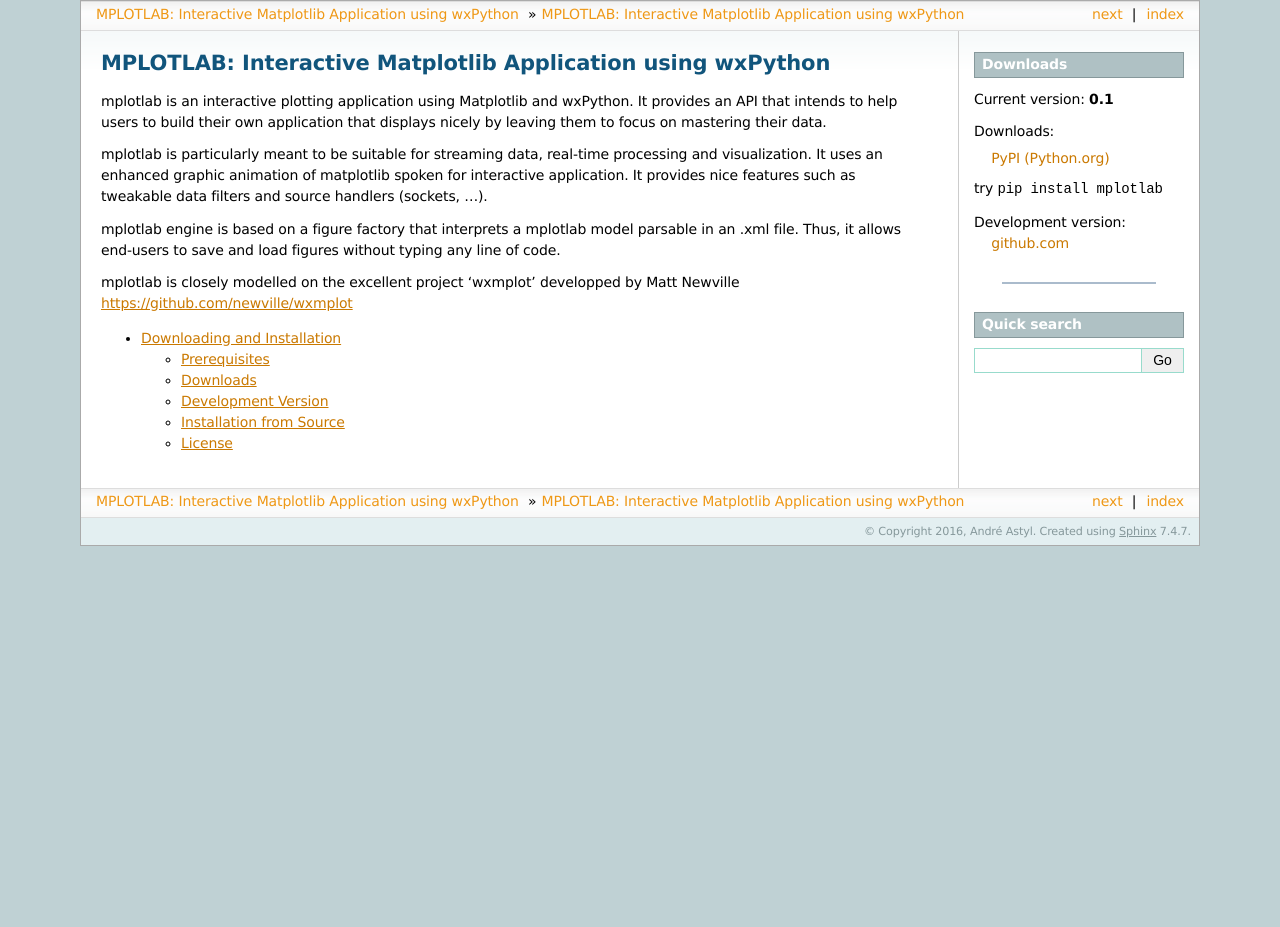
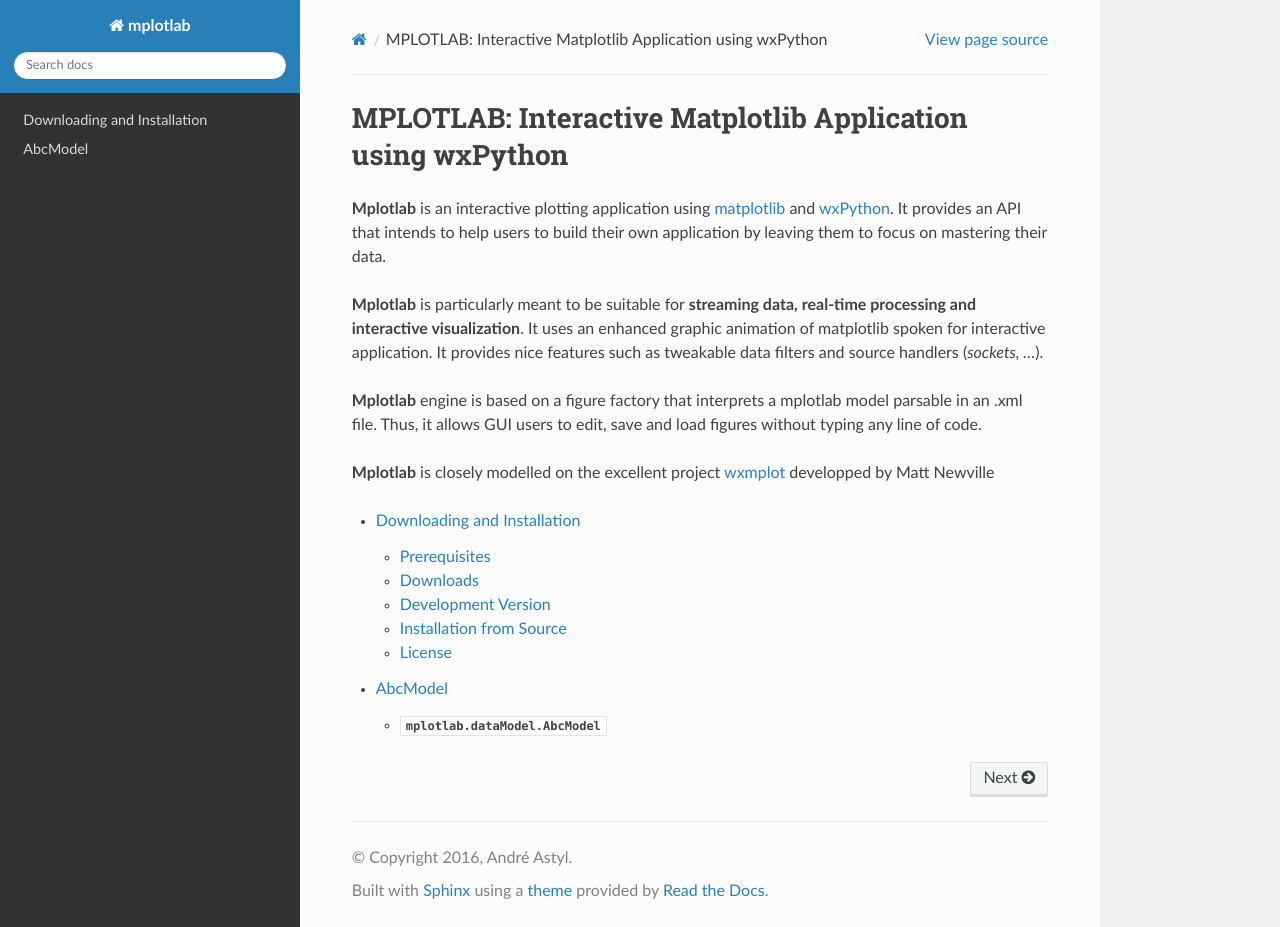
Before and after one commit to astyl/mplotlab, a Sphinx documentation site: the page built from doc/index.rst, in a window 1280 px wide and 927 px high. Built offline with Sphinx 7.4.7 and the Read the Docs theme 2.0.0, drawn with Linux system fonts in a browser that asks for light colours; formulas are drawn with MathJax 3.

Commit message:
Sphinx documentation

```diff
--- /dev/null
+++ b/doc/abcModel.rst
@@ -0,0 +1,12 @@
+*********
+AbcModel
+*********
+
+
+:mod:`mplotlab.dataModel.AbcModel`
+==========================================================
+
+.. automodule:: mplotlab.dataModel.AbcModel
+   :members:
+   :undoc-members:
+   :show-inheritance:
--- a/doc/conf.py
+++ b/doc/conf.py
@@ -95,7 +95,7 @@ pygments_style = 'sphinx'
 # Sphinx are currently 'default' and 'sphinxdoc'.
 html_theme = 'default'
 
-html_theme = 'sphinxdoc'
+html_theme = 'sphinx_rtd_theme'
 
 # html_theme = 'nature'
 # html_theme = 'agogo'
--- a/doc/index.rst
+++ b/doc/index.rst
@@ -1,27 +1,28 @@
 
-.. wxmplot documentation master file
+.. mplotlab documentation master file
 
 MPLOTLAB: Interactive Matplotlib Application using wxPython
 ==================================================================
 
 .. _wxPython: http://www.wxpython.org/
 .. _matplotlib:  http://matplotlib.sourceforge.net/
+.. _wxmplot: https://github.com/newville/wxmplot/
 
-mplotlab is an interactive plotting application using Matplotlib and wxPython.
-It provides an API that intends to help users to build their own application
-that displays nicely by leaving them to focus on mastering their data.
+**Mplotlab** is an interactive plotting application using `matplotlib`_ and `wxPython`_.
+It provides an API that intends to help users to build their own application by leaving them to focus on mastering their data.
 
-mplotlab is particularly meant to be suitable for streaming data, real-time processing and visualization.
+**Mplotlab** is particularly meant to be suitable for **streaming data, real-time processing and interactive visualization**.
 It uses an enhanced graphic animation of matplotlib spoken for interactive application.
-It provides nice features such as tweakable data filters and source handlers (sockets, ...).
+It provides nice features such as tweakable data filters and source handlers (*sockets, ...*).
 
-mplotlab engine is based on a figure factory that interprets a mplotlab model parsable in an .xml file.
-Thus, it allows end-users to save and load figures without typing any line of code.
+**Mplotlab** engine is based on a figure factory that interprets a mplotlab model parsable in an .xml file.
+Thus, it allows GUI users to edit, save and load figures without typing any line of code.
 
-mplotlab is closely modelled on the excellent project 'wxmplot' developped by Matt Newville
-https://github.com/newville/wxmplot
+**Mplotlab** is closely modelled on the excellent project `wxmplot`_ developped by Matt Newville
+
 
 .. toctree::
    :maxdepth: 2
 
    installation
+   abcModel
```
Also changed, not shown: setup.py (+6 -2 lines), 1 other file.
